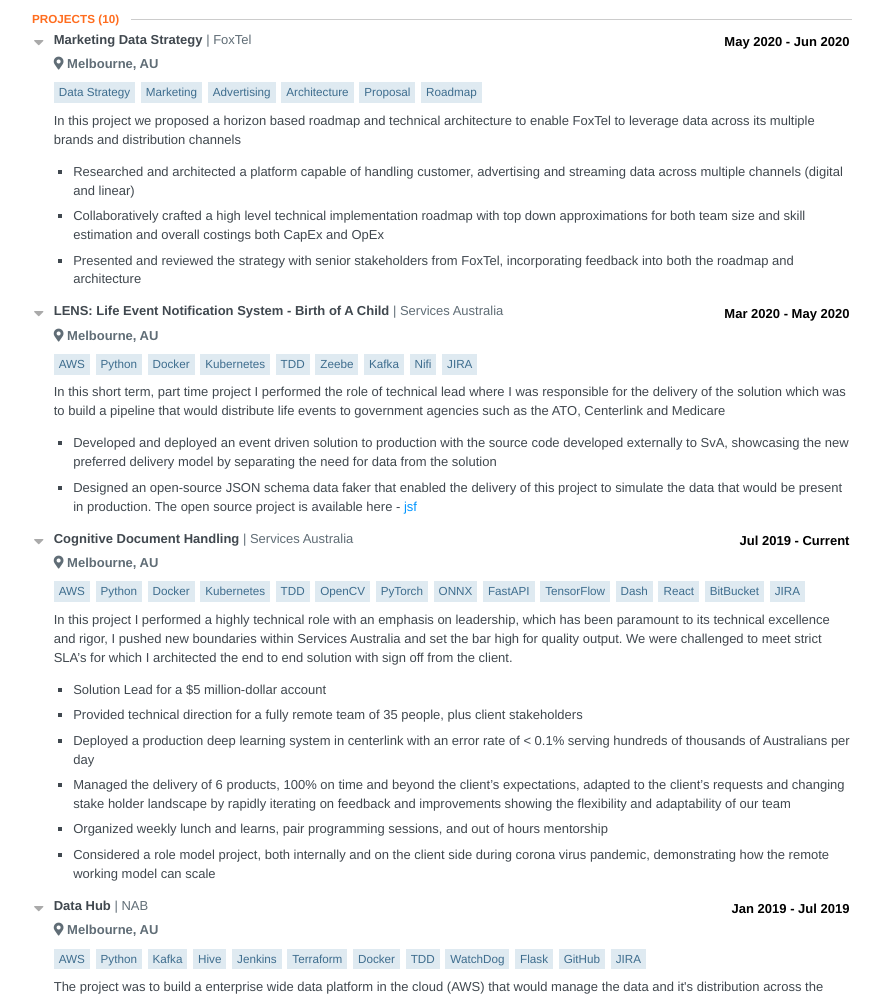
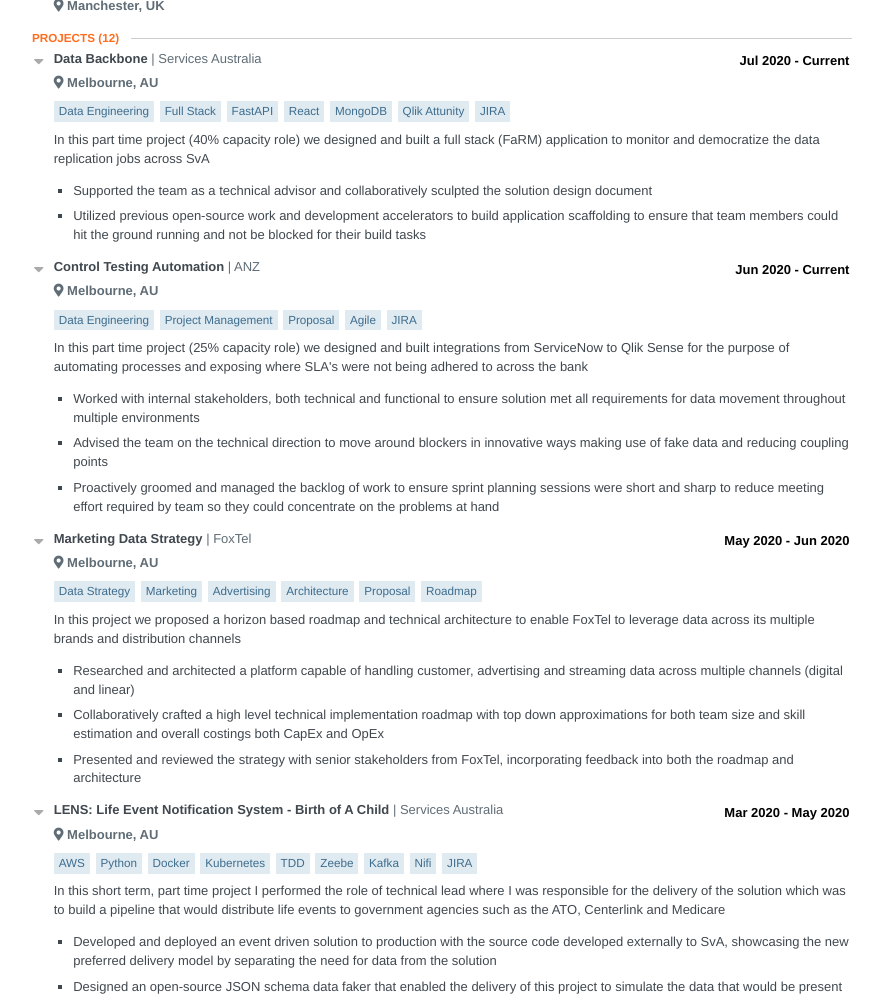
Before and after one commit to ghandic/resume, a plain HTML site: page index.html in a window 1280 px wide. Shown: the part 1133-2128 px from the top of the page, without its empty margins (198-1081 px from the left). Drawn offline with Linux system fonts and the light colour scheme.

Commit message:
deploy: 885aa523a20edfb81bfdbe9e030a51cf11b02a27

```diff
--- a/index.html
+++ b/index.html
@@ -841,7 +841,7 @@
     				<div class="summary"><p>Capgemini Invent combines strategy, technology, data science and creative design to solve the most complex business and technology challenges.</p></div>
     				<ul class="highlights">
     					<li><p>Solution Lead for a $5 million-dollar account, where we scaled up the project team from 7 to 35 members within 12 months</p></li>
-    					<li><p>Built and presented winning proposals for data science projects and overall data strategy to both new and existing clients</p></li>
+    					<li><p>Built and presented winning proposals for data science projects and overall data strategy to both new and existing clients - exceeding my annual sales target within the first 3 months</p></li>
     					<li><p>Lead the Python community (over 200 people) for Capgemini in APAC and designed courses and structure to enable large scale training and certification - <a href='https://capgeminiinventide.github.io/PyCap/'>PyCap</a></p></li>
     					<li><p>Architected SOTA (State of the Art) OCR, document classification, quality and extraction microservices which resulted in an estimated 100 FTE reduction ~ $5m YoY, greater clarity for the citizen and the project was awarded the ISG Paragon APAC award.</p></li>
     					<li><p>Worked across multiple projects simultaneously with different roles, such as; delivery lead, solution lead and technical advisor</p></li>
@@ -936,12 +936,81 @@
     </section>
     <section class="section">
       <header>
-        <h2 class='section-title'>Projects <span class="item-count">(10)</span></h2>
+        <h2 class='section-title'>Projects <span class="item-count">(12)</span></h2>
       </header>
       <section id="projects">
         <section class="project-item">
           <input id="project-item-0" type="checkbox" class="toggle-item" checked="checked" />
           <label for="project-item-0"></label>
+
+          <header class="clear">
+            <div class="position">Data Backbone</div>
+            <div class="company">Services Australia</div>
+            <div class="date">
+              <span class="startDate">Jul 2020</span>
+              <span class="endDate">- Current</span>
+            </div>
+          </header>
+
+          <span class="location">
+    				<span class="fas fa-map-marker-alt"></span>
+    				<span class="city">Melbourne, AU</span>
+    			</span>
+
+          <ul class="keywords">
+            <li>Data Engineering</li>
+            <li>Full Stack</li>
+            <li>FastAPI</li>
+            <li>React</li>
+            <li>MongoDB</li>
+            <li>Qlik Attunity</li>
+            <li>JIRA</li>
+          </ul>
+          <div class="item">
+            <div class="summary"><p>In this part time project (40% capacity role) we designed and built a full stack (FaRM) application to monitor and democratize the data replication jobs across SvA</p></div>
+            <ul class="highlights">
+              <li><p>Supported the team as a technical advisor and collaboratively sculpted the solution design document</p></li>
+              <li><p>Utilized previous open-source work and development accelerators to build application scaffolding to ensure that team members could hit the ground running and not be blocked for their build tasks</p></li>
+            </ul>
+          </div>
+        </section>
+        <section class="project-item">
+          <input id="project-item-1" type="checkbox" class="toggle-item" checked="checked" />
+          <label for="project-item-1"></label>
+
+          <header class="clear">
+            <div class="position">Control Testing Automation</div>
+            <div class="company">ANZ</div>
+            <div class="date">
+              <span class="startDate">Jun 2020</span>
+              <span class="endDate">- Current</span>
+            </div>
+          </header>
+
+          <span class="location">
+    				<span class="fas fa-map-marker-alt"></span>
+    				<span class="city">Melbourne, AU</span>
+    			</span>
+
+          <ul class="keywords">
+            <li>Data Engineering</li>
+            <li>Project Management</li>
+            <li>Proposal</li>
+            <li>Agile</li>
+            <li>JIRA</li>
+          </ul>
+          <div class="item">
+            <div class="summary"><p>In this part time project (25% capacity role) we designed and built integrations from ServiceNow to Qlik Sense for the purpose of automating processes and exposing where SLA's were not being adhered to across the bank</p></div>
+            <ul class="highlights">
+              <li><p>Worked with internal stakeholders, both technical and functional to ensure solution met all requirements for data movement throughout multiple environments</p></li>
+              <li><p>Advised the team on the technical direction to move around blockers in innovative ways making use of fake data and reducing coupling points</p></li>
+              <li><p>Proactively groomed and managed the backlog of work to ensure sprint planning sessions were short and sharp to reduce meeting effort required by team so they could concentrate on the problems at hand</p></li>
+            </ul>
+          </div>
+        </section>
+        <section class="project-item">
+          <input id="project-item-2" type="checkbox" class="toggle-item" checked="checked" />
+          <label for="project-item-2"></label>
 
           <header class="clear">
             <div class="position">Marketing Data Strategy</div>
@@ -975,8 +1044,8 @@
           </div>
         </section>
         <section class="project-item">
-          <input id="project-item-1" type="checkbox" class="toggle-item" checked="checked" />
-          <label for="project-item-1"></label>
+          <input id="project-item-3" type="checkbox" class="toggle-item" checked="checked" />
+          <label for="project-item-3"></label>
 
           <header class="clear">
             <div class="position">LENS: Life Event Notification System - Birth of A Child</div>
@@ -1012,8 +1081,8 @@
           </div>
         </section>
         <section class="project-item">
-          <input id="project-item-2" type="checkbox" class="toggle-item" checked="checked" />
-          <label for="project-item-2"></label>
+          <input id="project-item-4" type="checkbox" class="toggle-item" checked="checked" />
+          <label for="project-item-4"></label>
 
           <header class="clear">
             <div class="position">Cognitive Document Handling</div>
@@ -1058,8 +1127,8 @@
           </div>
         </section>
         <section class="project-item">
-          <input id="project-item-3" type="checkbox" class="toggle-item" checked="checked" />
-          <label for="project-item-3"></label>
+          <input id="project-item-5" type="checkbox" class="toggle-item" checked="checked" />
+          <label for="project-item-5"></label>
 
           <header class="clear">
             <div class="position">Data Hub</div>
@@ -1102,8 +1171,8 @@
           </div>
         </section>
         <section class="project-item">
-          <input id="project-item-4" type="checkbox" class="toggle-item" checked="checked" />
-          <label for="project-item-4"></label>
+          <input id="project-item-6" type="checkbox" class="toggle-item" checked="checked" />
+          <label for="project-item-6"></label>
 
           <header class="clear">
             <div class="position">Automated Form Processing</div>
@@ -1140,8 +1209,8 @@
           </div>
         </section>
         <section class="project-item">
-          <input id="project-item-5" type="checkbox" class="toggle-item" checked="checked" />
-          <label for="project-item-5"></label>
+          <input id="project-item-7" type="checkbox" class="toggle-item" checked="checked" />
+          <label for="project-item-7"></label>
 
           <header class="clear">
             <div class="position">Facial Recognition &amp; Analysis API</div>
@@ -1182,8 +1251,8 @@
           </div>
         </section>
         <section class="project-item">
-          <input id="project-item-6" type="checkbox" class="toggle-item" checked="checked" />
-          <label for="project-item-6"></label>
+          <input id="project-item-8" type="checkbox" class="toggle-item" checked="checked" />
+          <label for="project-item-8"></label>
 
           <header class="clear">
             <div class="position">Automated Leakage Detection</div>
@@ -1219,8 +1288,8 @@
           </div>
         </section>
         <section class="project-item">
-          <input id="project-item-7" type="checkbox" class="toggle-item" checked="checked" />
-          <label for="project-item-7"></label>
+          <input id="project-item-9" type="checkbox" class="toggle-item" checked="checked" />
+          <label for="project-item-9"></label>
 
           <header class="clear">
             <div class="position">Design of Data Science Competition</div>
@@ -1253,8 +1322,8 @@
           </div>
         </section>
         <section class="project-item">
-          <input id="project-item-8" type="checkbox" class="toggle-item" checked="checked" />
-          <label for="project-item-8"></label>
+          <input id="project-item-10" type="checkbox" class="toggle-item" checked="checked" />
+          <label for="project-item-10"></label>
 
           <header class="clear">
             <div class="position">Predicting Reservoir Demand</div>
@@ -1280,8 +1349,8 @@
           </div>
         </section>
         <section class="project-item">
-          <input id="project-item-9" type="checkbox" class="toggle-item" checked="checked" />
-          <label for="project-item-9"></label>
+          <input id="project-item-11" type="checkbox" class="toggle-item" checked="checked" />
+          <label for="project-item-11"></label>
 
           <header class="clear">
             <div class="position">Data Science Platform</div>
```
